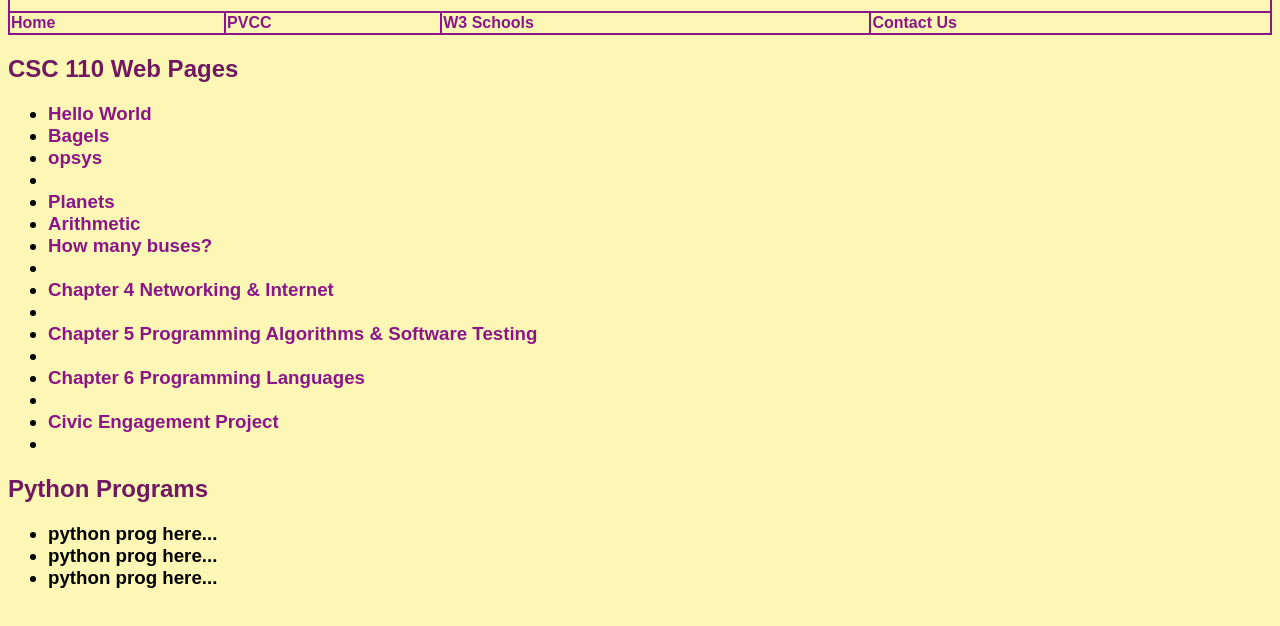
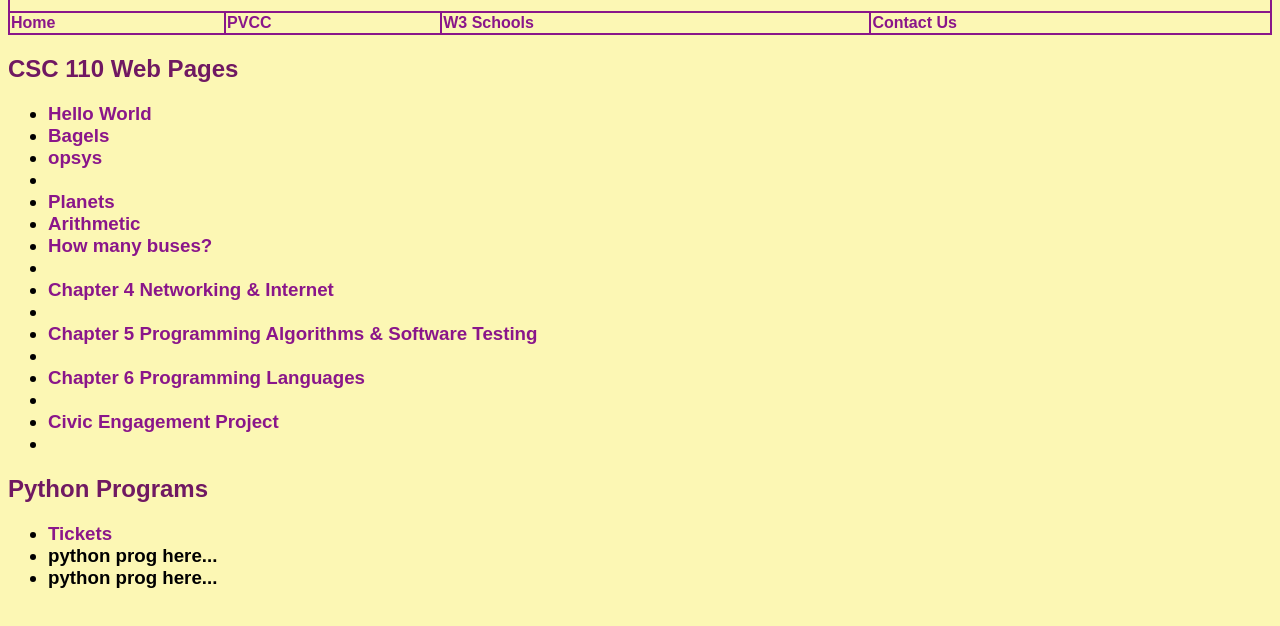
Before and after one commit to tcupec-pvcc/tcupec-pvcc.github.io, a plain HTML site: page index.html in a window 1280 px wide. Shown: the part 122-748 px from the top of the page. Drawn offline with Linux system fonts and the light colour scheme.

Commit message:
Update index.html

```diff
--- a/index.html
+++ b/index.html
@@ -46,7 +46,7 @@
 <h2>Python Programs</h2>
 <h3>
 <ul>
-    <li> python prog here...</li>
+    <li><a href = "tickets.py"> Tickets </a></li>
     <li> python prog here...</li>
     <li> python prog here...</li>
 </ul>
```
